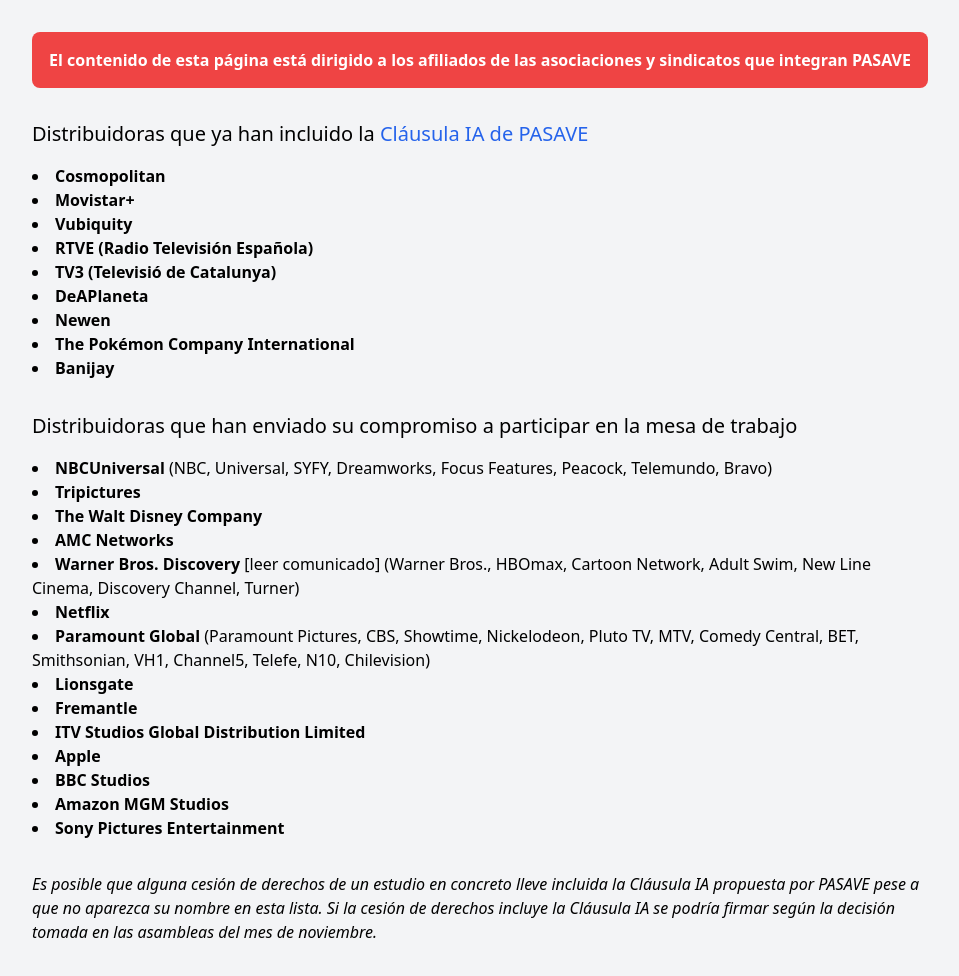
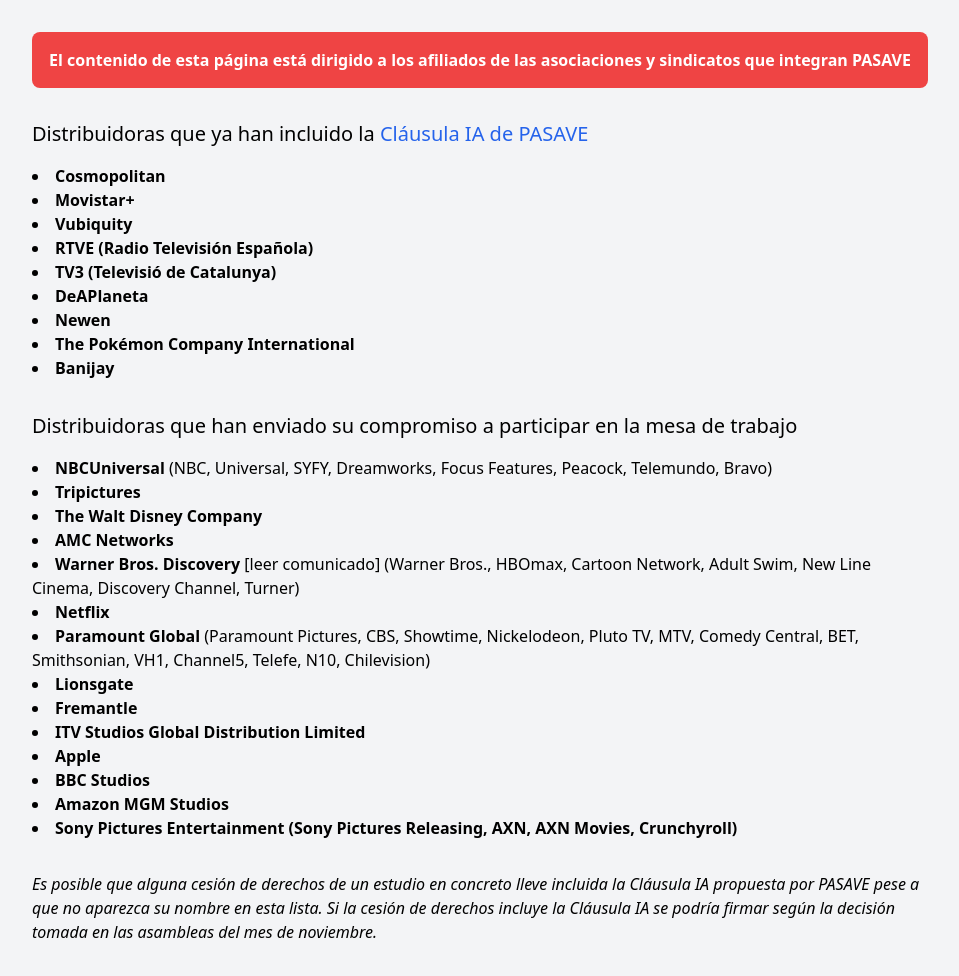
Before and after one commit to mutsuda/pasave.github.io, a Jekyll site: the page built from oklist.md, in a window 1280 px wide. Shown: the whole page, without its empty margins (160-1119 px from the left). Built offline with Jekyll 4.4.1, drawn with Linux system fonts in a browser that asks for light colours.

Commit message:
Update oklist.md

```diff
--- a/oklist.md
+++ b/oklist.md
@@ -35,7 +35,7 @@
 	<li class="font-bold">Apple</li>
 	<li class="font-bold">BBC Studios</li>
 	<li class="font-bold">Amazon MGM Studios</li>
-	<li class="font-bold">Sony Pictures Entertainment</li>
+	<li class="font-bold">Sony Pictures Entertainment (Sony Pictures Releasing, AXN, AXN Movies, Crunchyroll)</li>
 </ul>
 
 
```
